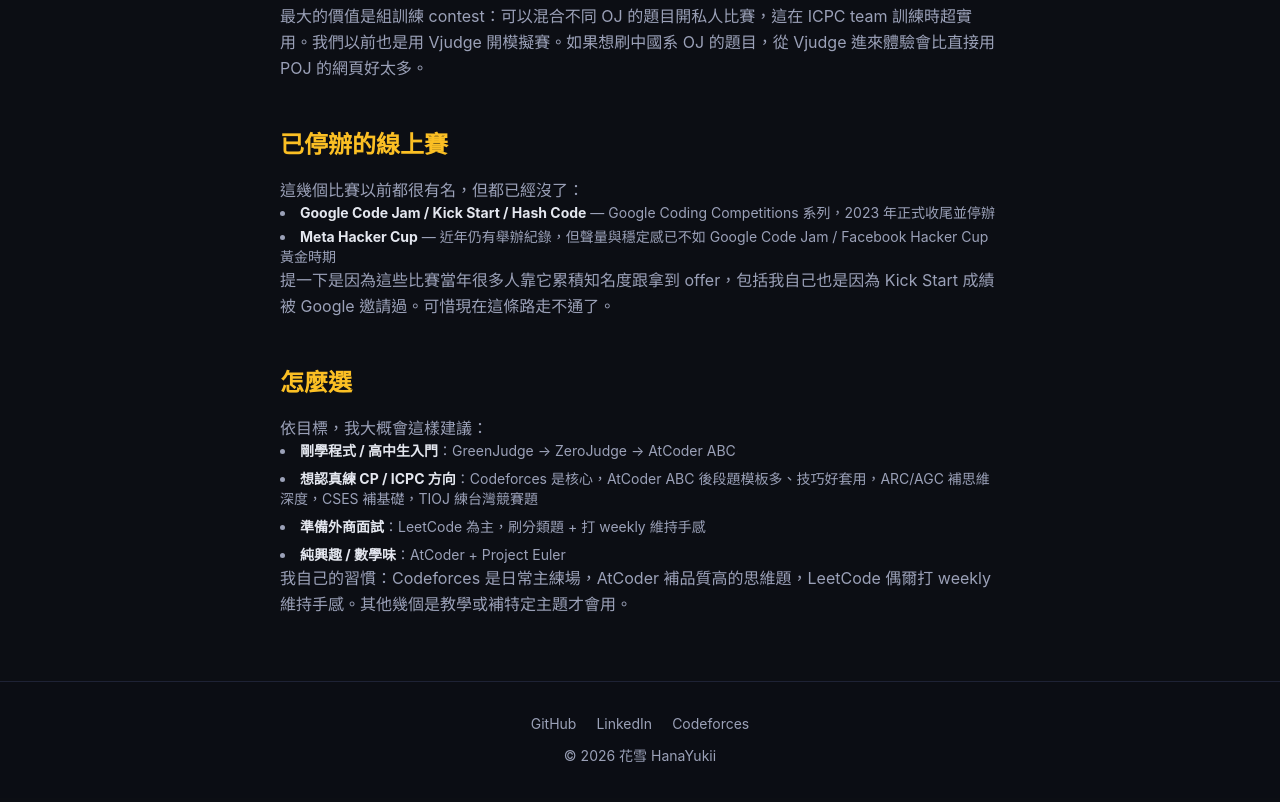
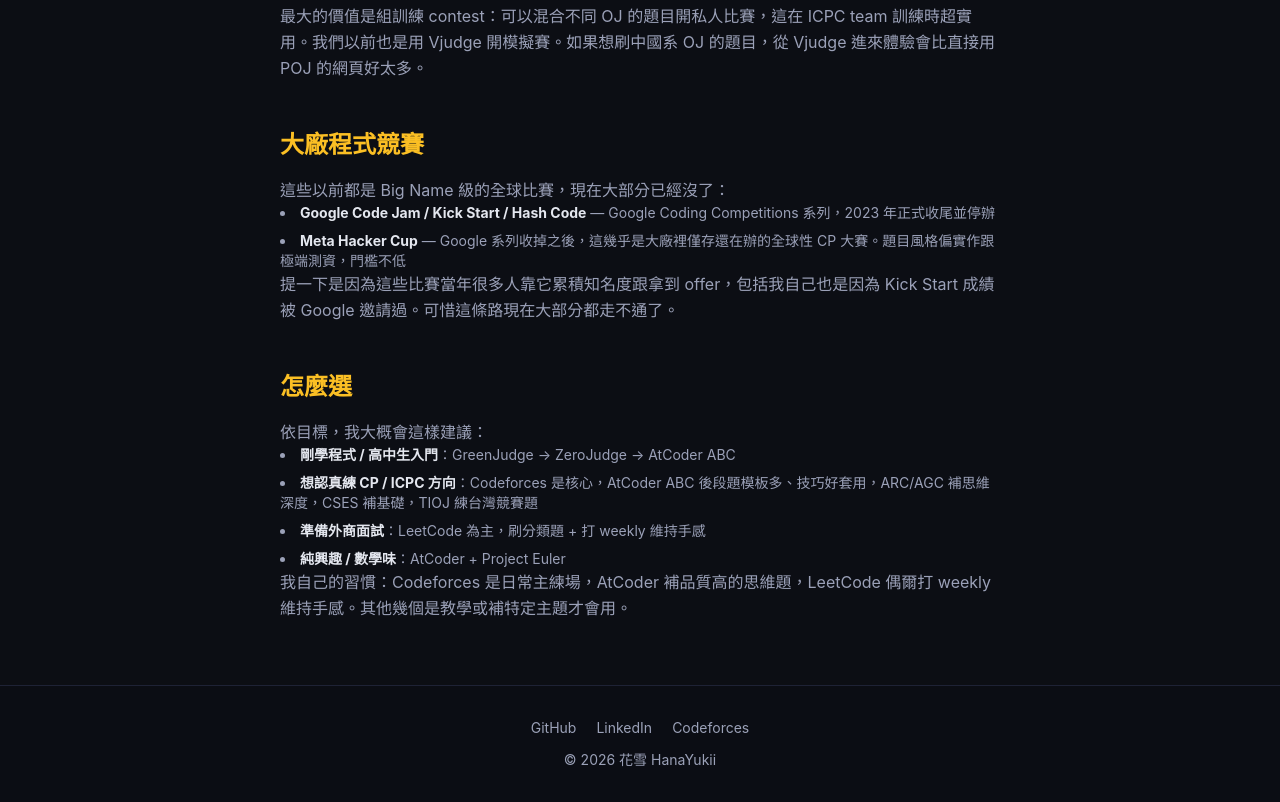
Before and after one commit to HanaYukii/hanayukii-site, a Next.js app: page /blog/online-judge-guide in a window 1280 px wide. Shown: the part 3449-4251 px from the top of the page. Built offline with nearby package versions, Linux system fonts and the light colour scheme.

Commit message:
Highlight Meta Hacker Cup as last surviving big-name CP competition

```diff
--- a/src/app/blog/online-judge-guide/page.tsx
+++ b/src/app/blog/online-judge-guide/page.tsx
@@ -265,18 +265,18 @@ export default function OnlineJudgeGuide() {
           </p>
         </FadeIn>
 
-        {/* ── 已停辦的 ── */}
+        {/* ── 大廠程式競賽 ── */}
         <FadeIn>
-          <Heading id="discontinued">已停辦的線上賽</Heading>
+          <Heading id="discontinued">大廠程式競賽</Heading>
           <p>
-            這幾個比賽以前都很有名，但都已經沒了：
+            這些以前都是 Big Name 級的全球比賽，現在大部分已經沒了：
           </p>
-          <ul className="list-inside list-disc space-y-1 text-sm">
+          <ul className="list-inside list-disc space-y-2 text-sm">
             <li><strong>Google Code Jam / Kick Start / Hash Code</strong> — Google Coding Competitions 系列，2023 年正式收尾並停辦</li>
-            <li><strong>Meta Hacker Cup</strong> — 近年仍有舉辦紀錄，但聲量與穩定感已不如 Google Code Jam / Facebook Hacker Cup 黃金時期</li>
+            <li><strong>Meta Hacker Cup</strong> — Google 系列收掉之後，這幾乎是大廠裡僅存還在辦的全球性 CP 大賽。題目風格偏實作跟極端測資，門檻不低</li>
           </ul>
           <p>
-            提一下是因為這些比賽當年很多人靠它累積知名度跟拿到 offer，包括我自己也是因為 Kick Start 成績被 Google 邀請過。可惜現在這條路走不通了。
+            提一下是因為這些比賽當年很多人靠它累積知名度跟拿到 offer，包括我自己也是因為 Kick Start 成績被 Google 邀請過。可惜這條路現在大部分都走不通了。
           </p>
         </FadeIn>
 
```
